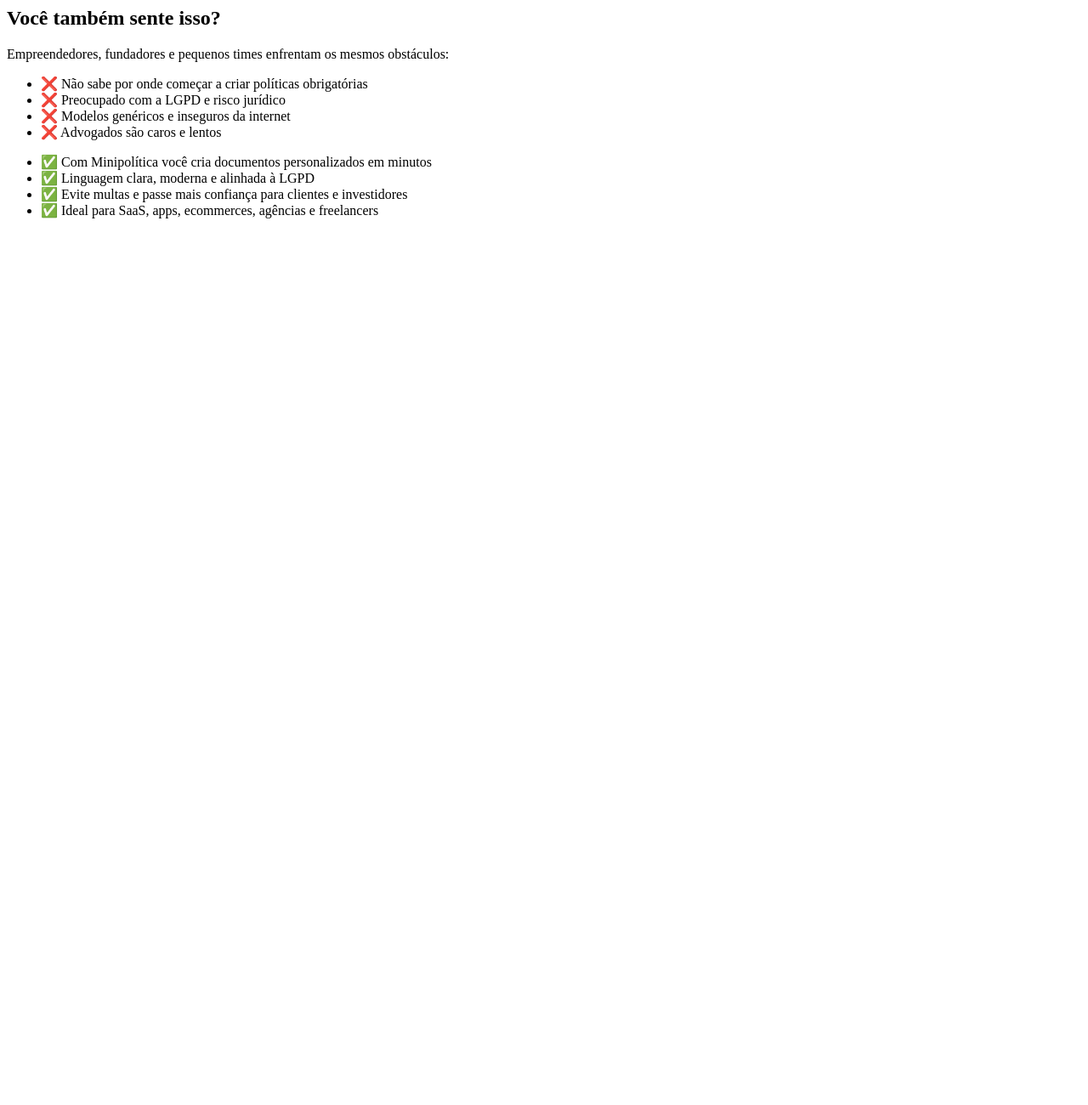
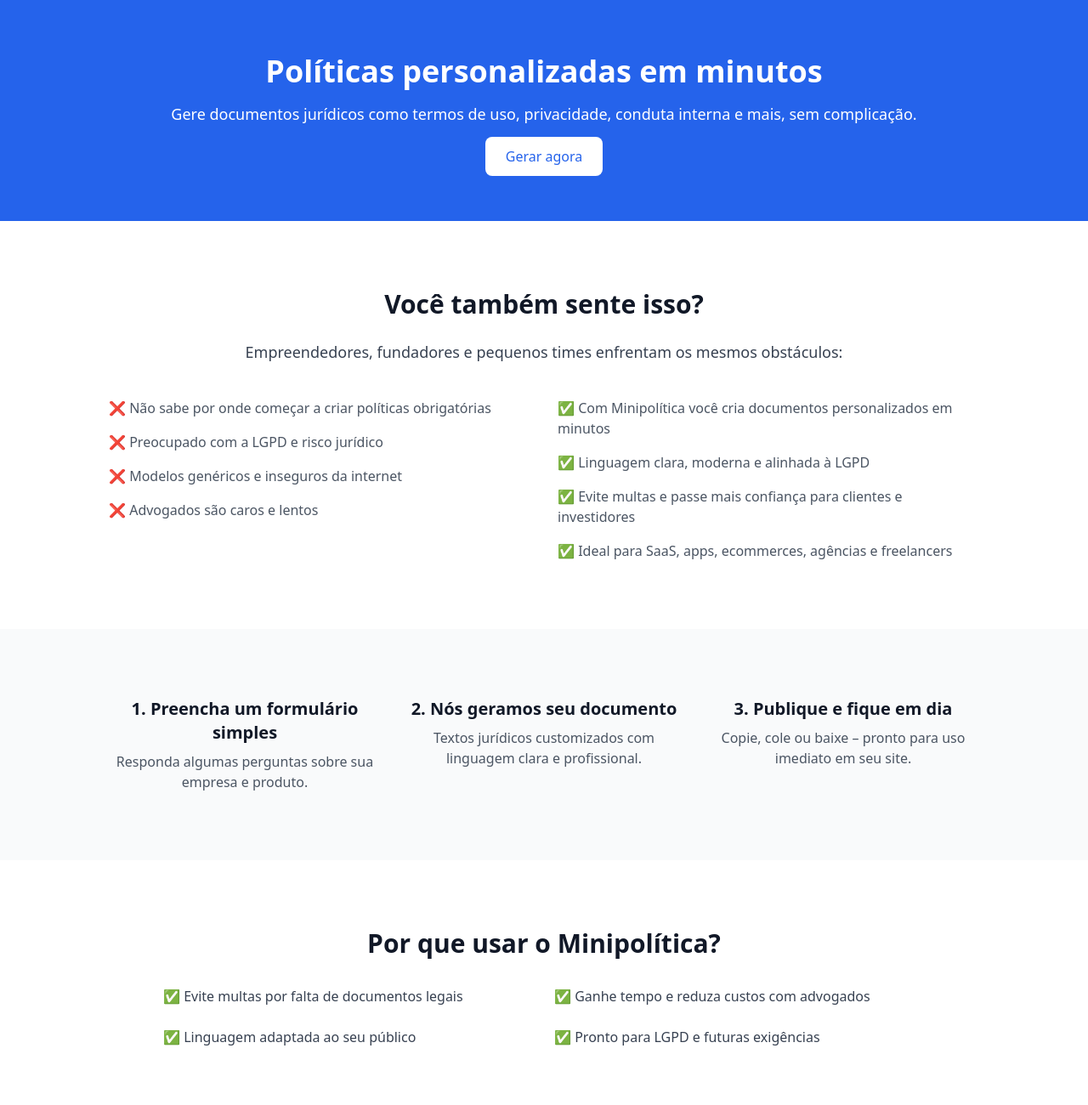
Before and after one commit to sass1affe/minipolitica-landing, a plain HTML site: page index.html in a window 1280 px wide. Shown: the top 1300 px of the page at 85% size. Before the commit the page ends 800 px from the top, so only its background shows below. Drawn offline with nearby package versions, Linux system fonts and the light colour scheme.

Commit message:
Update index.html

```diff
--- a/index.html
+++ b/index.html
@@ -1,3 +1,22 @@
+<!DOCTYPE html>
+<html lang="pt-BR">
+<head>
+  <meta charset="UTF-8" />
+  <meta name="viewport" content="width=device-width, initial-scale=1.0" />
+  <title>Minipolítica – Políticas para startups em minutos</title>
+  <link href="https://cdn.jsdelivr.net/npm/tailwindcss@2.2.19/dist/tailwind.min.css" rel="stylesheet" />
+</head>
+<body class="bg-white text-gray-900 font-sans">
+
+  <!-- HERO -->
+  <section class="bg-blue-600 text-white py-16 px-6">
+    <div class="max-w-4xl mx-auto text-center">
+      <h1 class="text-4xl font-bold mb-4">Políticas personalizadas em minutos</h1>
+      <p class="text-lg mb-6">Gere documentos jurídicos como termos de uso, privacidade, conduta interna e mais, sem complicação.</p>
+      <a href="#" class="bg-white text-blue-600 px-6 py-3 rounded-lg font-medium hover:bg-gray-100 transition">Gerar agora</a>
+    </div>
+  </section>
+
   <!-- PROBLEMAS + SOLUÇÃO -->
   <section class="py-20 px-6 bg-white">
     <div class="max-w-5xl mx-auto text-center">
@@ -21,3 +40,49 @@
       </div>
     </div>
   </section>
+
+  <!-- COMO FUNCIONA -->
+  <section class="py-20 px-6 bg-gray-50">
+    <div class="max-w-5xl mx-auto grid md:grid-cols-3 gap-8 text-center">
+      <div>
+        <h3 class="text-xl font-semibold mb-2">1. Preencha um formulário simples</h3>
+        <p class="text-gray-600">Responda algumas perguntas sobre sua empresa e produto.</p>
+      </div>
+      <div>
+        <h3 class="text-xl font-semibold mb-2">2. Nós geramos seu documento</h3>
+        <p class="text-gray-600">Textos jurídicos customizados com linguagem clara e profissional.</p>
+      </div>
+      <div>
+        <h3 class="text-xl font-semibold mb-2">3. Publique e fique em dia</h3>
+        <p class="text-gray-600">Copie, cole ou baixe – pronto para uso imediato em seu site.</p>
+      </div>
+    </div>
+  </section>
+
+  <!-- BENEFÍCIOS -->
+  <section class="py-20 px-6">
+    <div class="max-w-4xl mx-auto text-center">
+      <h2 class="text-3xl font-bold mb-8">Por que usar o Minipolítica?</h2>
+      <ul class="grid md:grid-cols-2 gap-6 text-left text-gray-700">
+        <li>✅ Evite multas por falta de documentos legais</li>
+        <li>✅ Ganhe tempo e reduza custos com advogados</li>
+        <li>✅ Linguagem adaptada ao seu público</li>
+        <li>✅ Pronto para LGPD e futuras exigências</li>
+      </ul>
+    </div>
+  </section>
+
+  <!-- CTA FINAL -->
+  <section class="bg-blue-600 text-white py-16 px-6">
+    <div class="max-w-4xl mx-auto text-center">
+      <h2 class="text-2xl font-bold mb-4">Pronto para criar suas políticas agora mesmo?</h2>
+      <a href="#" class="bg-white text-blue-600 px-6 py-3 rounded-lg font-medium hover:bg-gray-100 transition">Começar</a>
+    </div>
+  </section>
+
+  <footer class="text-center text-sm py-6 text-gray-500">
+    &copy; 2025 Minipolítica. Todos os direitos reservados.
+  </footer>
+
+</body>
+</html>
```
Lines whose indentation alone changed are shown as unchanged.
